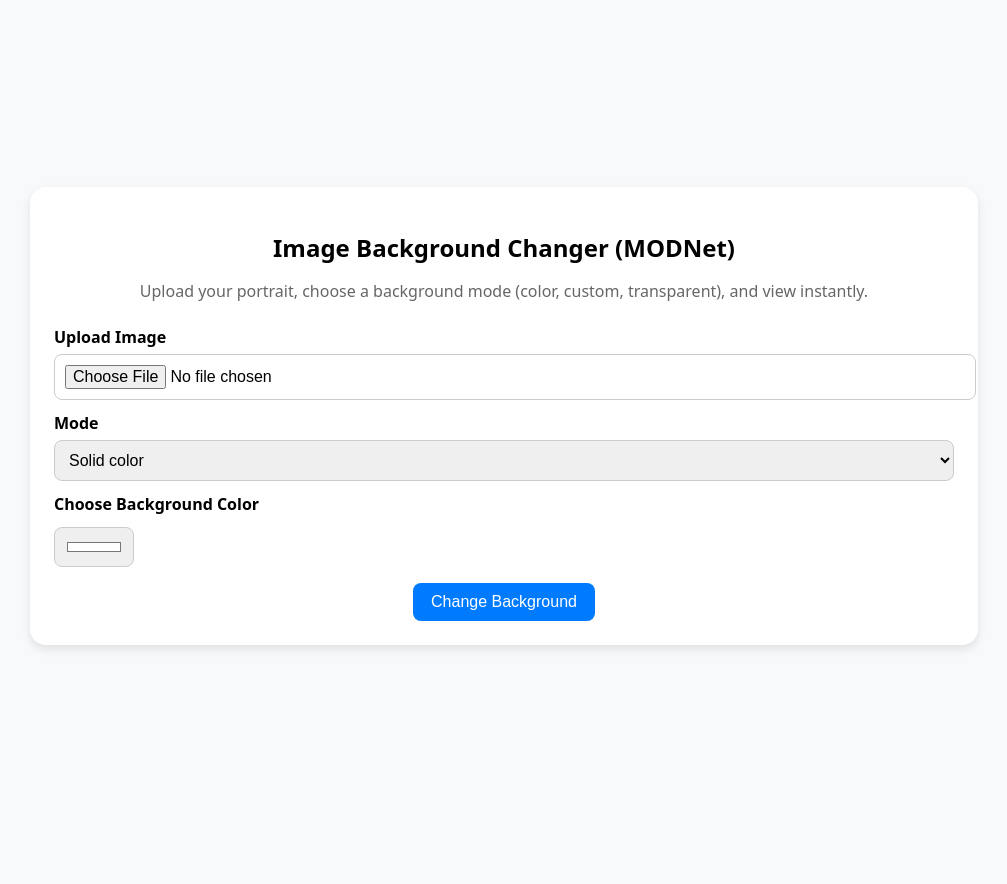
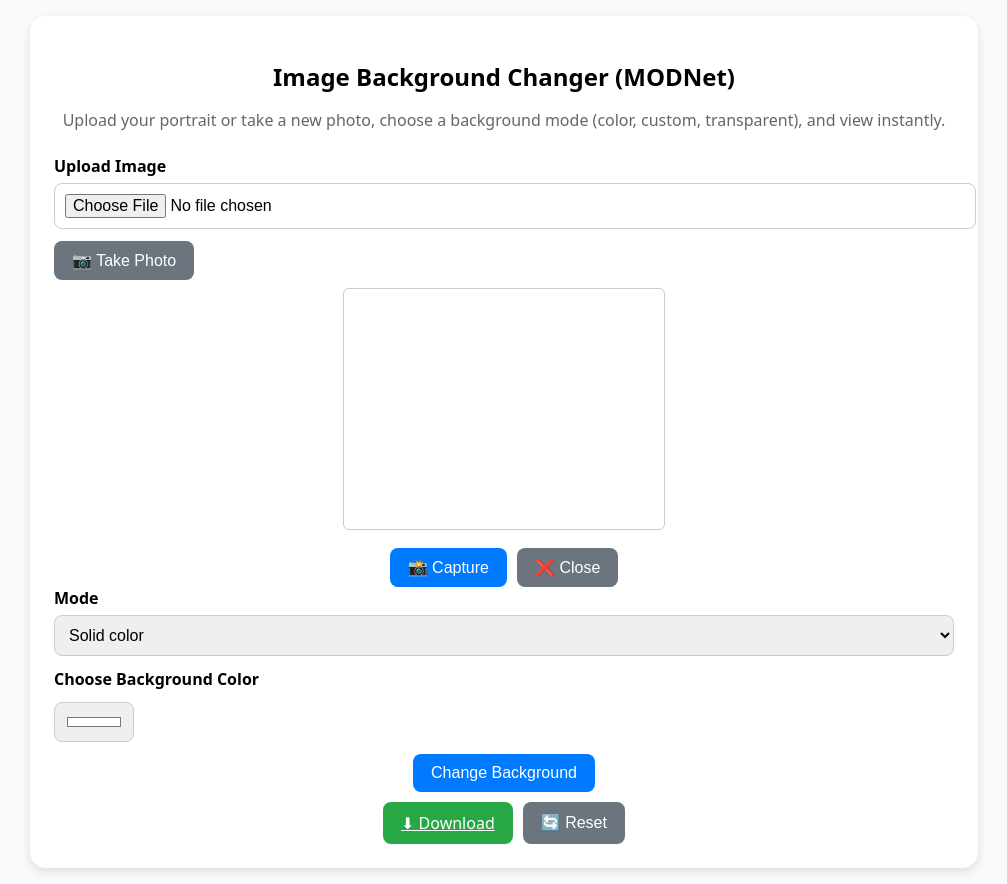
Before and after one commit to SatNaingTun/SntImageBGChanger, a FastAPI app: page /image/ in a window 1280 px wide. Shown: the whole page, without its empty margins (136-1143 px from the left). Before the commit the page ends 649 px from the top, so only its background shows below. Run offline with FastAPI, Linux system fonts and the light colour scheme; parts of the project's set-up code (start-up, migrations or seed data) failed here and were passed over.

Commit message:
add camera module to image.html

```diff
--- a/templates/image.html
+++ b/templates/image.html
@@ -5,6 +5,12 @@
   <meta name="viewport" content="width=device-width, initial-scale=1" />
   <title>Image Background Changer (MODNet)</title>
   <link rel="stylesheet" href="/static/css/style.css">
+  <style>
+    .hidden { display: none; }
+    video { border-radius: 6px; }
+    canvas { display: none; }
+    .btn-bar { display: flex; gap: 10px; margin-top: 10px; }
+  </style>
 </head>
 
 <body>
@@ -12,7 +18,7 @@
     <section class="card">
       <h2>Image Background Changer (MODNet)</h2>
       <p class="subtitle">
-        Upload your portrait, choose a background mode (color, custom, transparent), and view instantly.
+        Upload your portrait or take a new photo, choose a background mode (color, custom, transparent), and view instantly.
       </p>
 
       <!-- Upload Form -->
@@ -20,8 +26,21 @@
         <!-- Portrait Upload -->
         <label>
           Upload Image
-          <input type="file" name="file" id="fileInput" accept="image/*" required>
+          <input type="file" name="file" id="fileInput" accept="image/*">
         </label>
+
+        <!-- OR Take Photo Section -->
+        <div id="cameraSection" style="margin-top:10px;">
+          <button type="button" class="btn btn-secondary" id="openCameraBtn">📷 Take Photo</button>
+          <div id="cameraContainer" class="hidden" style="display:flex;flex-direction:column;align-items:center;gap:8px;margin-top:8px;">
+            <video id="cameraPreview" autoplay playsinline width="320" height="240" style="border:1px solid #ccc;"></video>
+            <div class="btn-bar">
+              <button type="button" class="btn btn-primary" id="captureBtn">📸 Capture</button>
+              <button type="button" class="btn btn-secondary" id="closeCameraBtn">❌ Close</button>
+            </div>
+            <canvas id="cameraCanvas" width="320" height="240"></canvas>
+          </div>
+        </div>
 
         <!-- Mode Selection -->
         <label>
@@ -77,6 +96,58 @@
   </main>
 
   <!-- External JS -->
+  <script src="/static/js/camera.js"></script>
   <script src="/static/js/image.js"></script>
+
+  <script>
+    // Add camera integration logic
+    document.addEventListener("DOMContentLoaded", () => {
+      const openCameraBtn = document.getElementById("openCameraBtn");
+      const cameraContainer = document.getElementById("cameraContainer");
+      const video = document.getElementById("cameraPreview");
+      const canvas = document.getElementById("cameraCanvas");
+      const captureBtn = document.getElementById("captureBtn");
+      const closeCameraBtn = document.getElementById("closeCameraBtn");
+      const fileInput = document.getElementById("fileInput");
+      const originalPreview = document.getElementById("originalPreview");
+
+      let camera;
+
+      openCameraBtn.addEventListener("click", async () => {
+        cameraContainer.classList.remove("hidden");
+        if (!camera) {
+          const settings = new CameraSettings({ facing: "user", width: 640, height: 480 });
+          camera = new CameraController(video, settings);
+        }
+        await camera.start();
+      });
+
+      closeCameraBtn.addEventListener("click", async () => {
+        if (camera) await camera.stop();
+        cameraContainer.classList.add("hidden");
+      });
+
+      captureBtn.addEventListener("click", () => {
+        const ctx = canvas.getContext("2d");
+        canvas.width = video.videoWidth;
+        canvas.height = video.videoHeight;
+        ctx.drawImage(video, 0, 0, canvas.width, canvas.height);
+
+        canvas.toBlob((blob) => {
+          const file = new File([blob], "camera_capture.jpg", { type: "image/jpeg" });
+          const dataTransfer = new DataTransfer();
+          dataTransfer.items.add(file);
+          fileInput.files = dataTransfer.files;
+
+          // Preview captured image
+          originalPreview.src = URL.createObjectURL(file);
+
+          alert("✅ Photo captured and ready to process!");
+          camera.stop();
+          cameraContainer.classList.add("hidden");
+        }, "image/jpeg");
+      });
+    });
+  </script>
 </body>
 </html>
```
